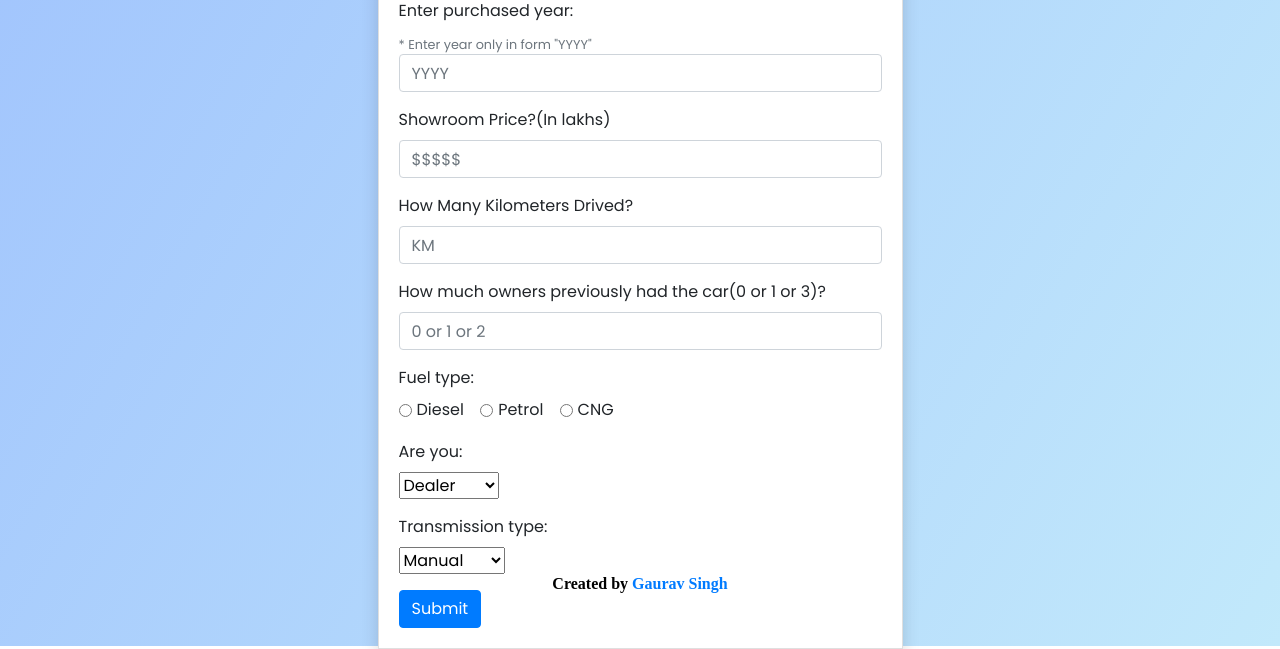
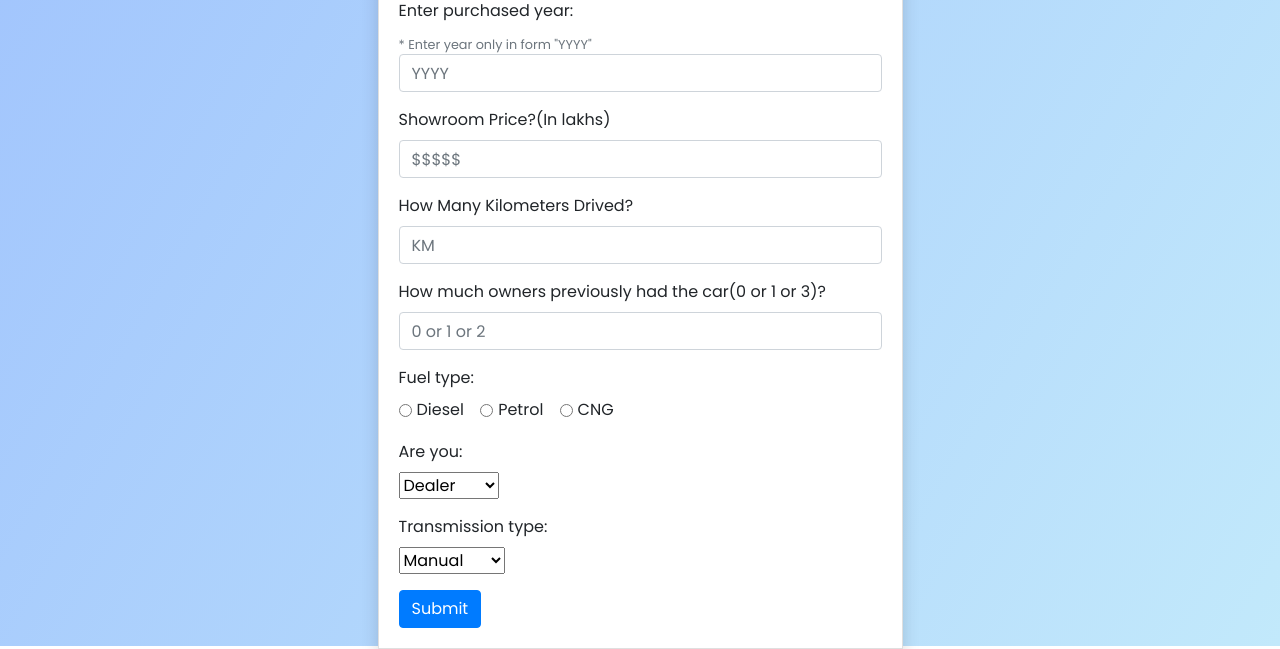
Before and after one commit to GauravRajwada/Car-Price-Prediction, a Flask app: page / in a window 1280 px wide. Shown: the part 154-803 px from the top of the page. Run offline with Flask 2, Linux system fonts and the light colour scheme; parts of the project's set-up code (start-up, migrations or seed data) failed here and were passed over; some libraries are stand-ins or nearby versions.

Commit message:
Update index.html

```diff
--- a/templates/index.html
+++ b/templates/index.html
@@ -114,9 +114,7 @@
     </div>
 </div>
                 </div>
-        <div class="fixed-footer">
-                <div class="container" style="font-family: Times New Roman"><b>Created by <a href="https://www.linkedin.com/in/gaurav-singh-b90369191/">Gaurav Singh</a></b><div>
-            </div>
+
 
                 <!-- Optional JavaScript -->
                 <!-- jQuery first, then Popper.js, then Bootstrap JS -->
```
